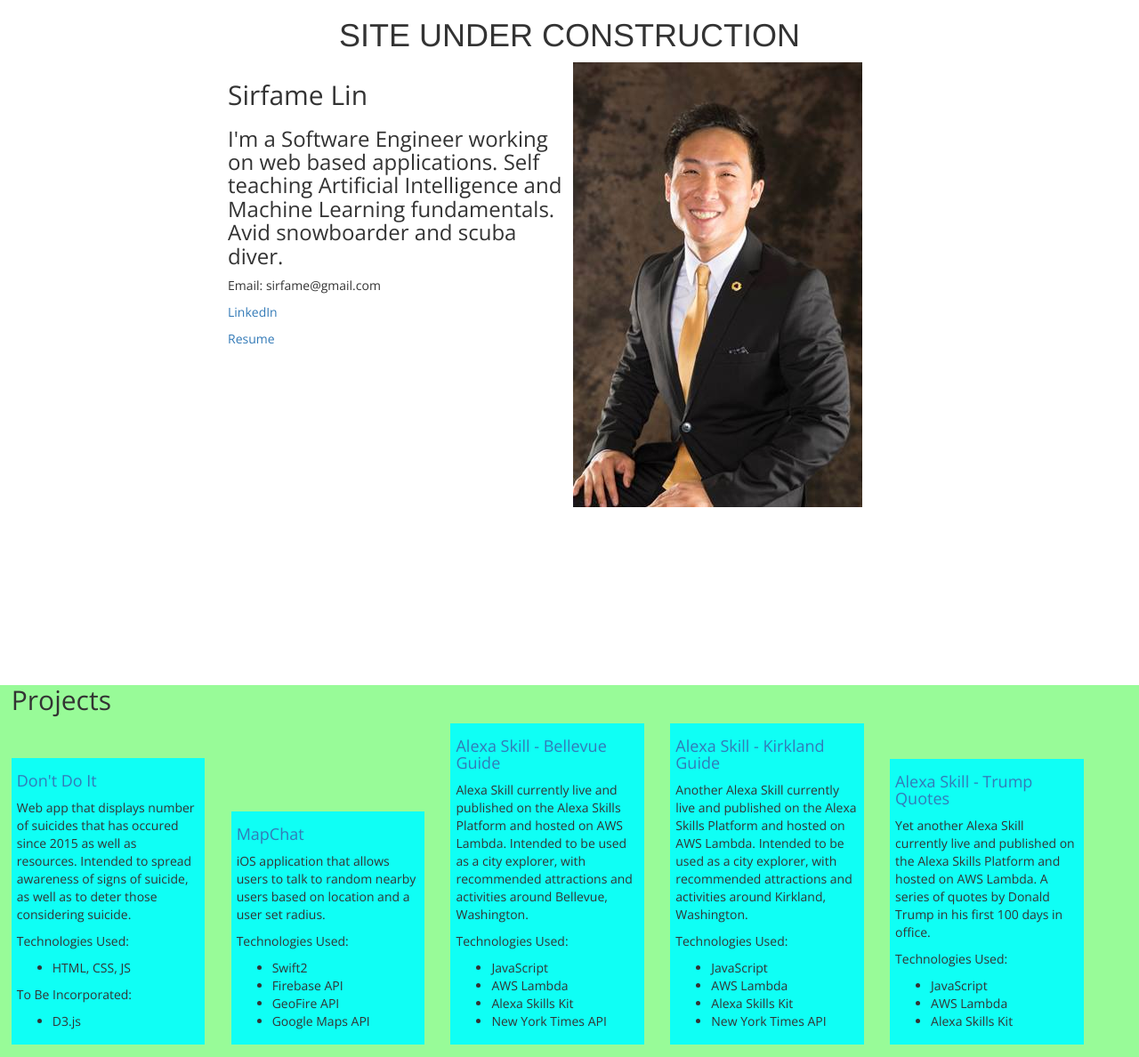
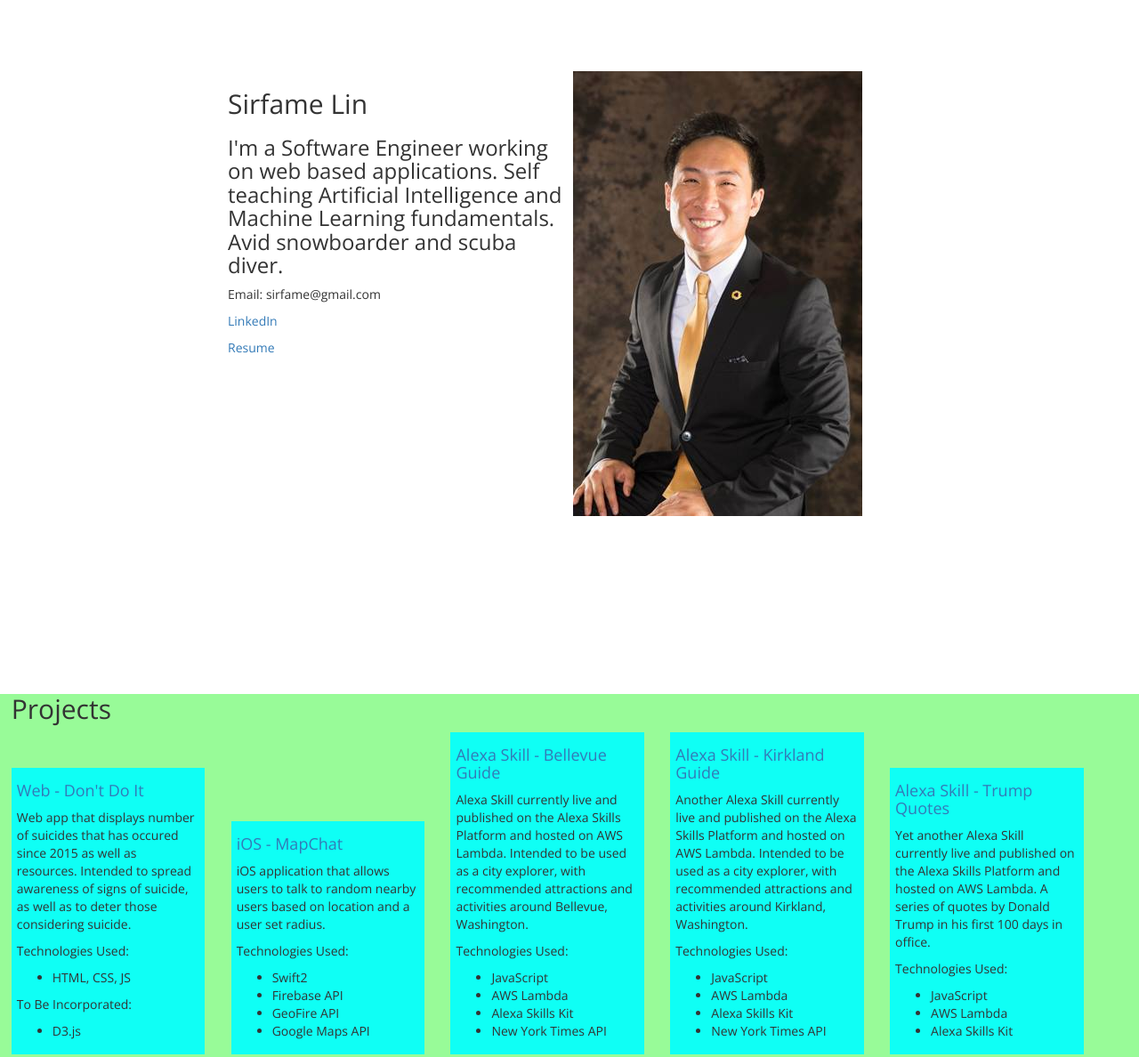
Before and after one commit to Sirfame/mygithubpage, a plain HTML site: page index.html in a window 1280 px wide. Shown: the top 1188 px of the page at 89% size. Drawn offline with nearby package versions, Linux system fonts and the light colour scheme.

Commit message:
verbage and took out site under construction banner

```diff
--- a/css/main.css
+++ b/css/main.css
@@ -64,7 +64,8 @@ img {
 
 #headspace {
     /*border: solid black;*/
-    text-align: center;
+    /*text-align: center;*/
+    height: 10vh;
 }
 
 #top {
@@ -82,7 +83,8 @@ img {
 
 #footspace {
     /*border: solid black;*/
-    text-align: center;
+    /*text-align: center;*/
+    /*height: 10vh;*/
 }
 
 #top {
--- a/index.html
+++ b/index.html
@@ -23,7 +23,6 @@
 </head>
 <body>
 <div id="headspace">
-    <h1>SITE UNDER CONSTRUCTION</h1>
 </div>
 
 <div id="main">
@@ -47,7 +46,7 @@
     <div id="bottom">
         <h2 class="SectionTitle">Projects</h2>
         <div class="card">
-            <h4><a href= "https://dont-do-it.github.io/" target="_blank" class="ProjectTitle">Don't Do It</a></h4>
+            <h4><a href= "https://dont-do-it.github.io/" target="_blank" class="ProjectTitle">Web - Don't Do It</a></h4>
             <p class="ProjectDescription">Web app that displays number of suicides that has occured since 2015 as well as resources. Intended to spread awareness of signs of suicide, as well as to deter those considering suicide.</p>
             <p>Technologies Used:</p>
             <ul>
@@ -59,7 +58,7 @@
             </ul>
         </div>
         <div class="card">
-            <h4><a href="https://github.com/Sirfame/MapChat" target="_blank" class="ProjectTitle">MapChat</a></h4>
+            <h4><a href="https://github.com/Sirfame/MapChat" target="_blank" class="ProjectTitle">iOS - MapChat</a></h4>
             <p class="ProjectDescription">iOS application that allows users to talk to random nearby users based on location and a user set radius.</p>
             <p>Technologies Used:</p>
             <ul>
@@ -169,7 +168,6 @@
     </div>
 </div>
 <div id="footspace">
-    <h1>SITE UNDER CONSTRUCTION</h1>
 </div>
 </body>
 </html>
```
